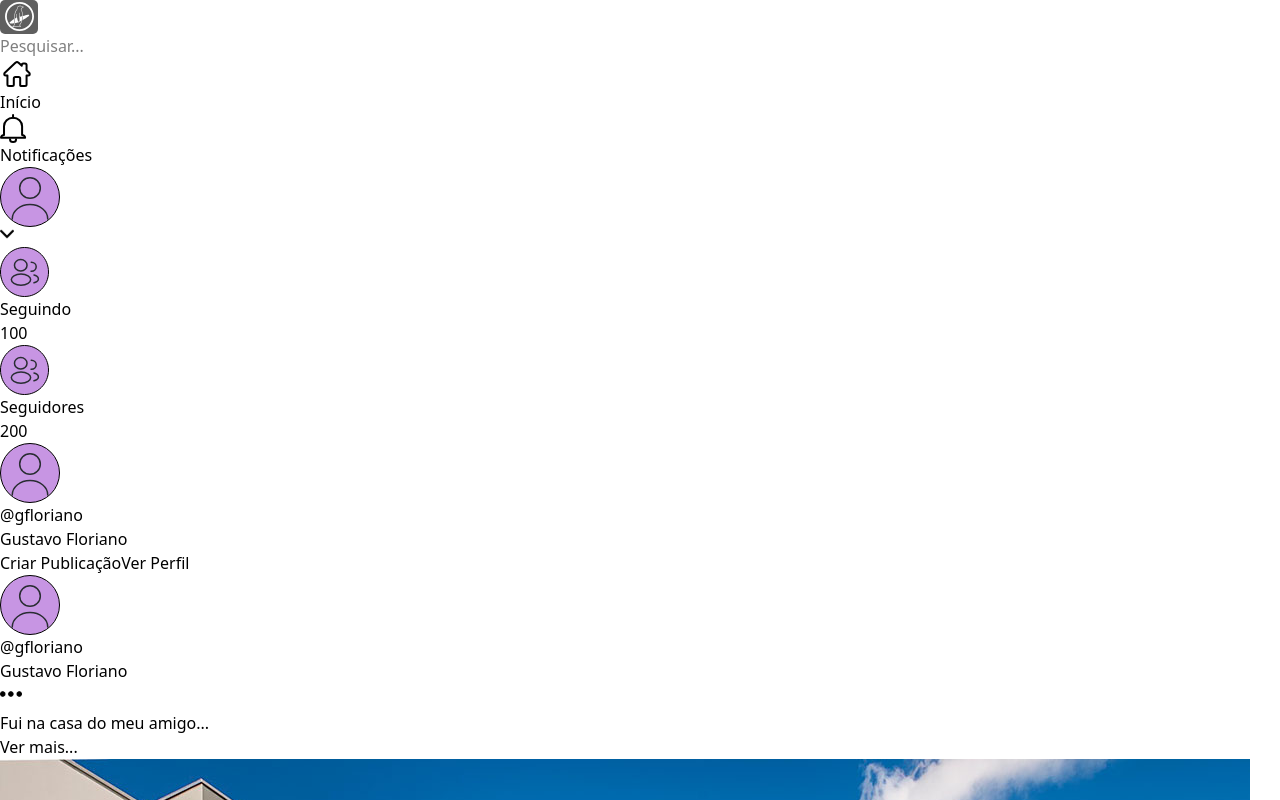
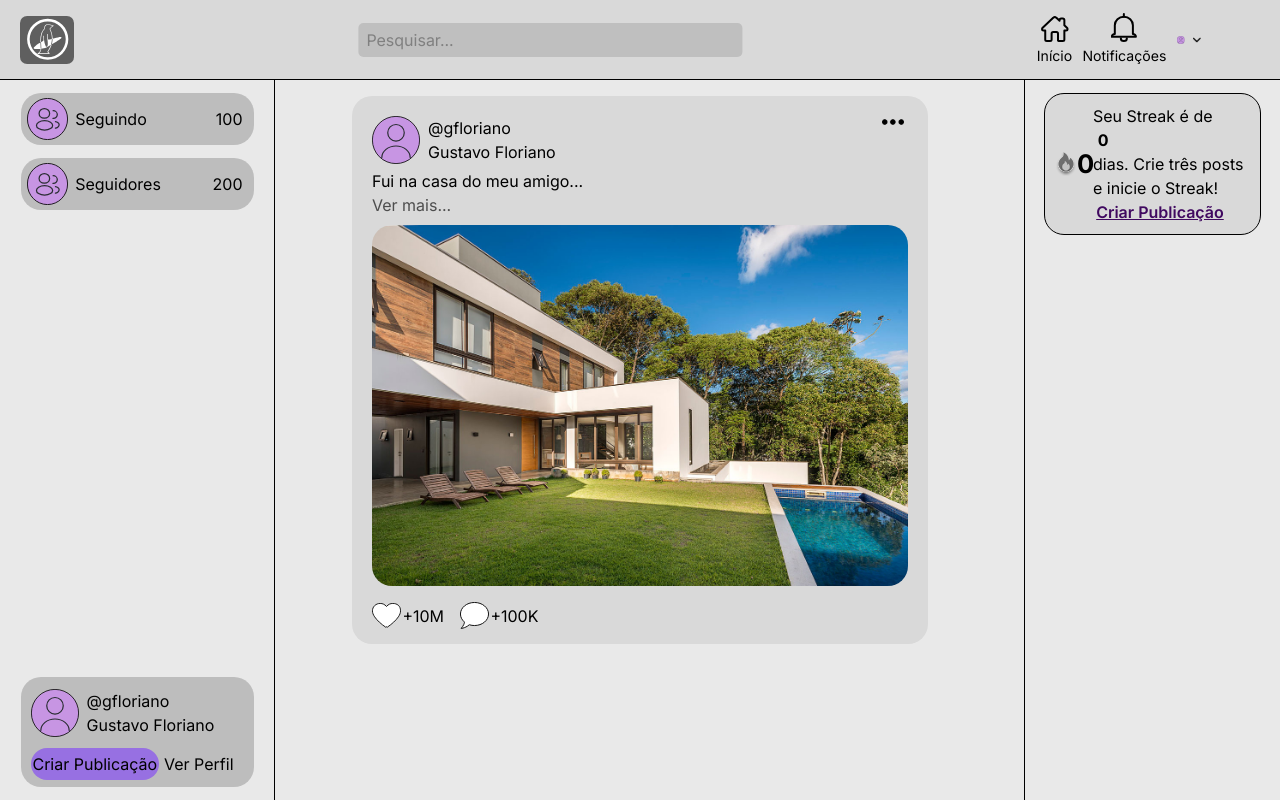
Before and after one commit to catolica-faculdade/pinguin-project, a React (Vite) app: page /home in a window 1280 px wide. Shown: the top 800 px of the page. Built offline with nearby package versions, Linux system fonts and the light colour scheme.

Commit message:
Adicionando o estilo da página home

```diff
--- /dev/null
+++ b/src/home.css
@@ -0,0 +1,403 @@
+@import url('https://fonts.googleapis.com/css2?family=Inter:ital,opsz,wght@0,14..32,100..900;1,14..32,100..900&display=swap');
+
+* {
+    margin: 0;
+    box-sizing: border-box;
+}
+
+body::-webkit-scrollbar {
+    width: 15px;
+    /* width of the entire scrollbar */
+}
+
+body::-webkit-scrollbar-track {
+    background: #BDBDBD;
+    /* color of the tracking area */
+}
+
+body::-webkit-scrollbar-thumb {
+    background-color: #925ff0;
+    /* color of the scroll thumb */
+    border-radius: 20px;
+    /* roundness of the scroll thumb */
+    border: 3px solid #BDBDBD;
+    /* creates padding around scroll thumb */
+}
+
+body {
+    height: 100vh;
+    width: 100vw;
+    background-color: #E9E9E9;
+    font-family: "Inter", sans-serif;
+    overflow-x: hidden;
+}
+
+button {
+    cursor: pointer;
+}
+
+.nav-bar-background {
+    background-color: #D9D9D9;
+    border-bottom: 1px solid #000000;
+    min-height: 10%;
+    align-content: center;
+    position: fixed;
+    top: 0;
+    left: 0;
+    right: 0;
+}
+
+.nav-bar {
+    display: flex;
+    align-items: center;
+    justify-content: space-around;
+    padding: 15px;
+}
+
+.logo-nav-bar {
+    position: fixed;
+    left: 20px;
+
+    img {
+        height: 3rem;
+        width: auto;
+    }
+}
+
+.nav-bar-buttons {
+    display: flex;
+    align-items: center;
+    font-size: 0.88rem;
+}
+
+#user-options-button {
+    display: flex;
+    align-items: center;
+    background-color: transparent;
+    border: none;
+}
+
+.source-bar {
+    position: fixed;
+    left: 40%;
+    transform: translateX(-40%);
+    width: 30vw;
+}
+
+#barra-de-pesquisa {
+    width: 100%;
+    border: 0;
+    border-radius: 5px;
+    color: #414141;
+    background-color: #BFBFBF;
+    padding: 5px 8px;
+    font-family: "Inter", sans-serif;
+    font-size: 1rem;
+    outline: none;
+}
+
+.nav-bar-buttons {
+    position: fixed;
+    left: 90%;
+    transform: translateX(-90%);
+    gap: 8%;
+}
+
+#home-button,
+#notifications-button {
+    display: flex;
+    flex-direction: column;
+    align-items: center;
+    text-decoration: none;
+    color: #000000;
+}
+
+#notifications-button {
+    img {
+        height: 1.8rem;
+        margin-bottom: 3px;
+        margin-top: 0.76px;
+    }
+}
+
+#user-options-button {
+    gap: 8px;
+
+    .user-picture {
+        width: 3rem;
+    }
+}
+
+#principal-general-container {
+    display: flex;
+    justify-content: space-between;
+    width: 100%;
+
+    .following-followers {
+        display: flex;
+        align-items: center;
+        justify-content: space-between;
+        width: 85%;
+        background-color: #BDBDBD;
+        border-radius: 20px;
+        padding: 2px 6px;
+        text-decoration: none;
+        color: #000000;
+        margin-top: 0.8rem;
+
+        div {
+            display: flex;
+            align-items: center;
+            gap: 7px;
+
+            img {
+                width: 2.6rem;
+                margin-block: 3px;
+            }
+        }
+
+        .number-followers-following {
+            justify-self: end;
+            margin-right: 5px;
+        }
+    }
+}
+
+.sidebar-features {
+    min-width: min-content;
+    width: 20%;
+    height: 90vh;
+    display: flex;
+    flex-direction: column;
+    align-items: center;
+    justify-content: space-between;
+    overflow: hidden;
+}
+
+.first-sidebar-division {
+    width: 100%;
+    display: flex;
+    flex-direction: column;
+    align-items: center;
+}
+
+.second-sidebar-division {
+    display: flex;
+    flex-direction: column;
+    width: 85%;
+    margin: 0.8rem;
+    display: flex;
+    justify-content: center;
+    background-color: #BDBDBD;
+    border-radius: 20px;
+    padding: 7px 15px 7px 10px;
+
+    div {
+        width: 100%;
+    }
+}
+
+.this-user-datas {
+    display: flex;
+    align-items: center;
+    gap: 8px;
+
+    img {
+        width: 3rem;
+        margin-block: 5px;
+    }
+}
+
+#div-create-post-show-profile {
+    display: flex;
+    align-items: center;
+    justify-content: space-between;
+
+    button {
+        border: none;
+        border-radius: 20px;
+        background-color: #9770E2;
+        font-family: "Inter", sans-serif;
+        font-size: 1rem;
+        height: 2rem;
+        width: 9rem;
+        margin-top: 0.4rem;
+        text-wrap: nowrap;
+    }
+
+    a {
+        text-decoration: none;
+        color: #000000;
+        margin-inline: 5px;
+        margin-top: 0.4rem;
+        text-wrap: nowrap;
+    }
+}
+
+#home-main {
+    width: 50%;
+    height: 90vh;
+    display: flex;
+    flex-direction: column;
+    align-items: center;
+    margin: 10vh auto;
+}
+
+.post-card {
+    height: auto;
+    width: 90%;
+    background-color: #D9D9D9;
+    margin-top: 1rem;
+    border-radius: 20px;
+    padding: 15px 20px;
+
+    button {
+        background-color: transparent;
+        border: none;
+        font-family: "Inter", sans-serif;
+        font-size: medium;
+        color: #4D4D4D;
+        padding: 0;
+    }
+}
+
+.post-header {
+    display: flex;
+    justify-content: space-between;
+    align-items: start;
+
+    button {
+        background-color: transparent;
+        border: none;
+
+        img {
+            margin-right: 0.3vw;
+        }
+    }
+}
+
+.div-post-image {
+    width: 100%;
+    height: min-content;
+    margin: 0.5rem auto 0;
+    border-radius: 20px;
+
+    img {
+        height: 100%;
+        width: 100%;
+        border-radius: 20px;
+    }
+}
+
+.post-reactions {
+    display: flex;
+    align-items: center;
+    margin-top: 1rem;
+    gap: 1rem;
+}
+
+.div-post-likes, .div-post-comments {
+    display: flex;
+    align-items: center;
+    gap: 0.1rem;
+
+    img {
+        width: 1.8rem;
+    }
+
+    button {
+        color: #000000;
+    }
+}
+
+.left-features {
+    position: fixed;
+    left: 0;
+    top: 10vh;
+    border-right: 1.5px solid #000000;
+}
+
+.right-features {
+    position: fixed;
+    right: 0;
+    top: 10vh;
+    border-left: 1.5px solid #000000;
+}
+
+.streak-card {
+    background-color: #D9D9D9;
+    border-radius: 20px;
+    width: 85%;
+    margin-top: 0.8rem;
+    display: flex;
+    align-items: center;
+    padding: 10px;
+    border: 1px solid #000000;
+}
+
+.streak-days-div {
+    display: flex;
+    align-items: center;
+    margin-right: 1rem;
+    background-color: transparent;
+    border: none;
+    font-family: "Inter", sans-serif;
+    padding: 0;
+
+    p {
+        font-weight: 700;
+        font-size: 1.6rem;
+    }
+}
+
+.streak-description-today {
+    display: ruby;
+    text-wrap: wrap;
+
+    button {
+        background-color: transparent;
+        border: none;
+        font-family: "Inter", sans-serif;
+        color: #400960;
+        font-weight: 600;
+        font-size: medium;
+        text-decoration: underline;
+        padding: 0;
+        margin-left: 0.2rem;
+        text-wrap: nowrap;
+    }
+}
+
+.streak-number {
+    font-weight: 700;
+    margin-left: 0.3rem;
+}
+
+/*----------STREAK POP-UP-----------*/
+
+.streakPopup {
+    display: none; /* Escondido ao carregar a página */
+    position: fixed;
+    z-index: 999;
+    left: 0;
+    top: 0;
+    width: 100%;
+    height: 100%;
+    background-color: rgba(0,0,0,0.5);
+  }
+
+  .popup-content {
+    background-color: #fff;
+    margin: 15% auto;
+    padding: 20px;
+    border-radius: 10px;
+    width: 300px;
+    text-align: center;
+    box-shadow: 0 4px 8px rgba(0,0,0,0.2);
+  }
+
+  .closeStreakPopup {
+    float: right;
+    font-size: 24px;
+    cursor: pointer;
+  }
--- a/src/main.jsx
+++ b/src/main.jsx
@@ -3,6 +3,7 @@ import { createRoot } from 'react-dom/client'
 import { createBrowserRouter, RouterProvider } from 'react-router'
 
 import './index.css';
+import './home.css';
 
 //pages
 import Cadastro from './pages/Cadastro.jsx'
```
